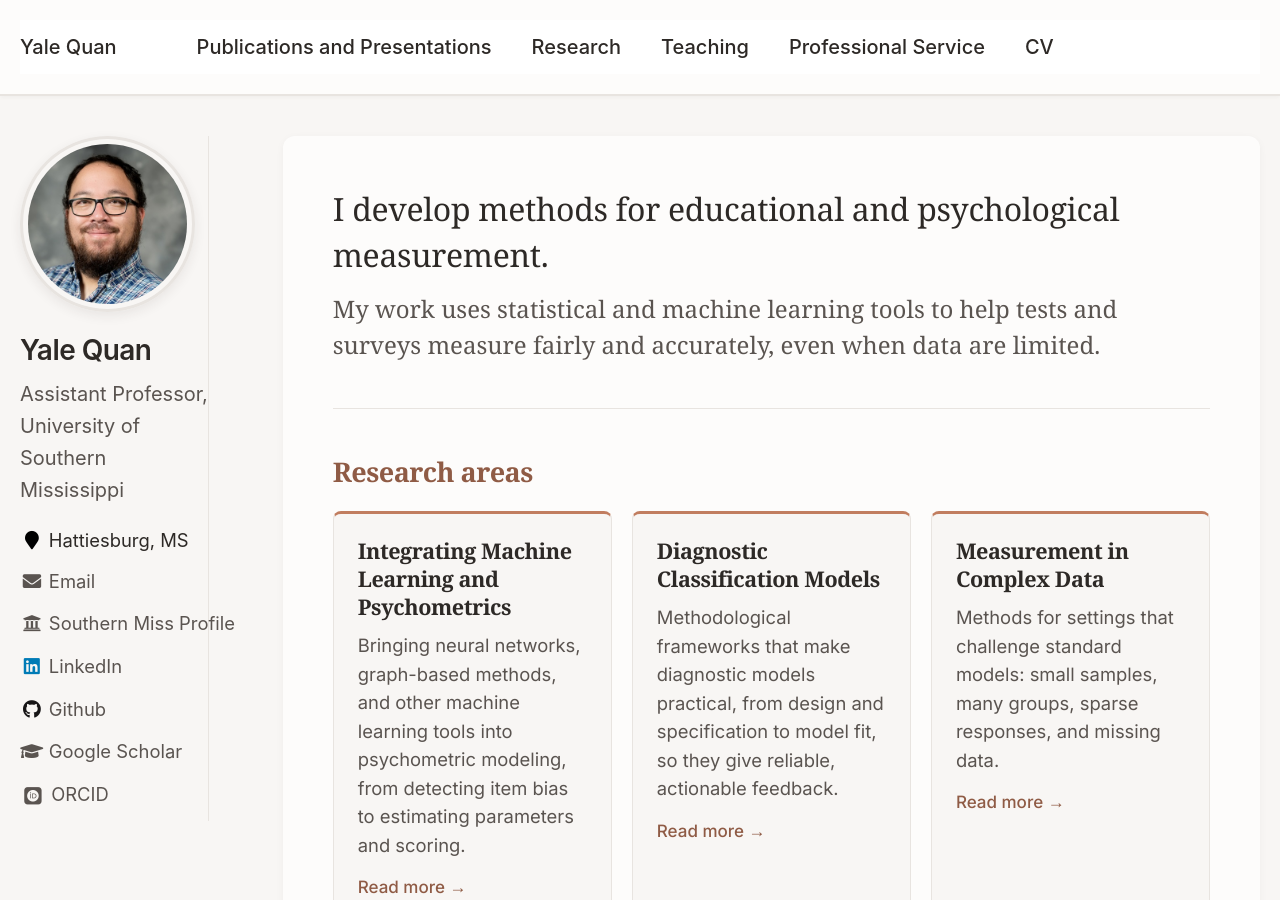
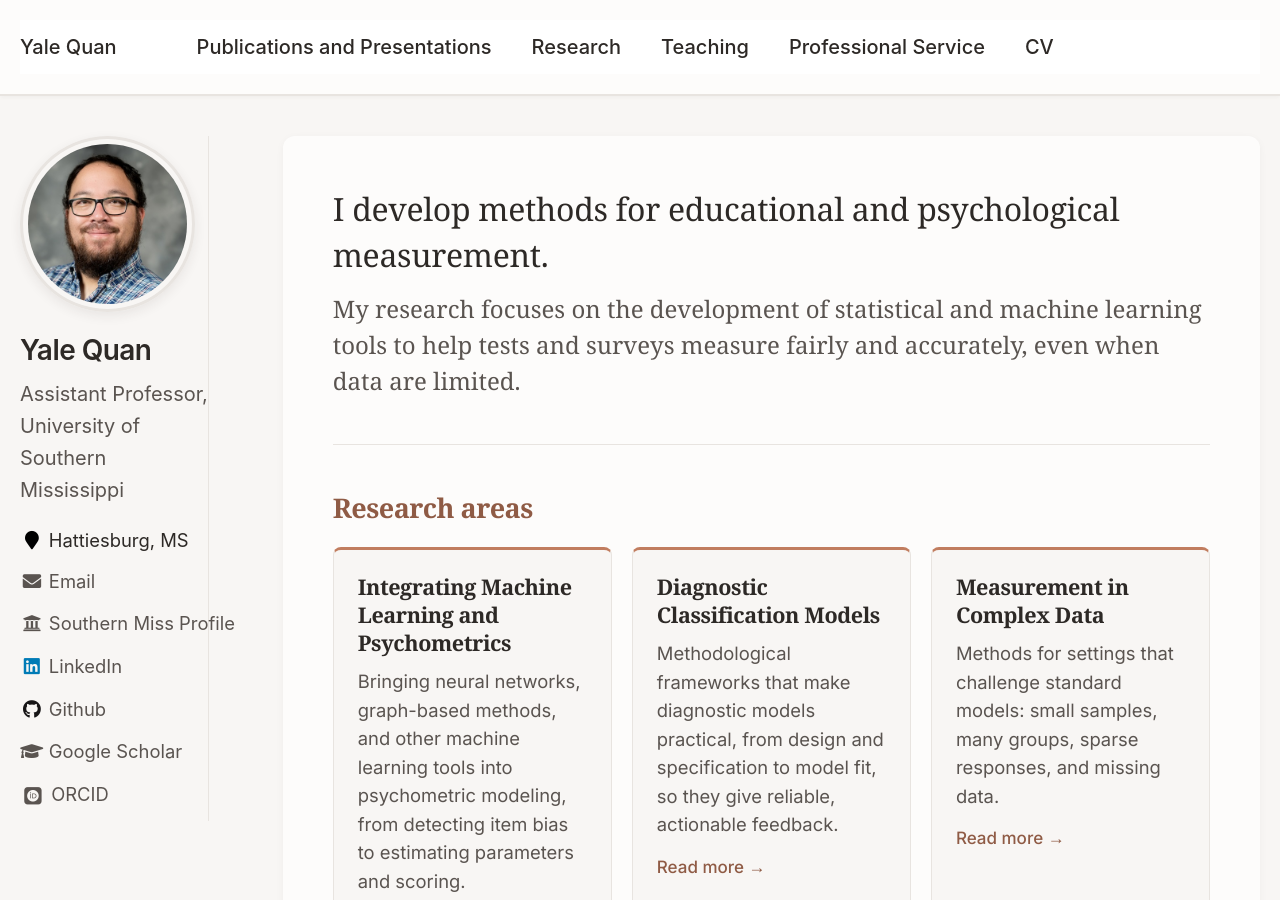
Before and after one commit to yalequan/yalequan.github.io, a Jekyll site: the page built from _pages/about.md, in a window 1280 px wide and 900 px high. Built offline with Jekyll 4.4.1, drawn with Linux system fonts in a browser that asks for light colours; some web fonts are replaced.

Commit message:
Update about.md

```diff
--- a/_pages/about.md
+++ b/_pages/about.md
@@ -10,7 +10,7 @@ redirect_from:
 <div class="home">
 
 <h1 class="home-lead">I develop methods for educational and psychological measurement.</h1>
-<p class="home-lead__second">My work uses statistical and machine learning tools to help tests and surveys measure fairly and accurately, even when data are limited.</p>
+<p class="home-lead__second">My research focuses on the development of statistical and machine learning tools to help tests and surveys measure fairly and accurately, even when data are limited.</p>
 
 <hr class="home-rule">
 
```
